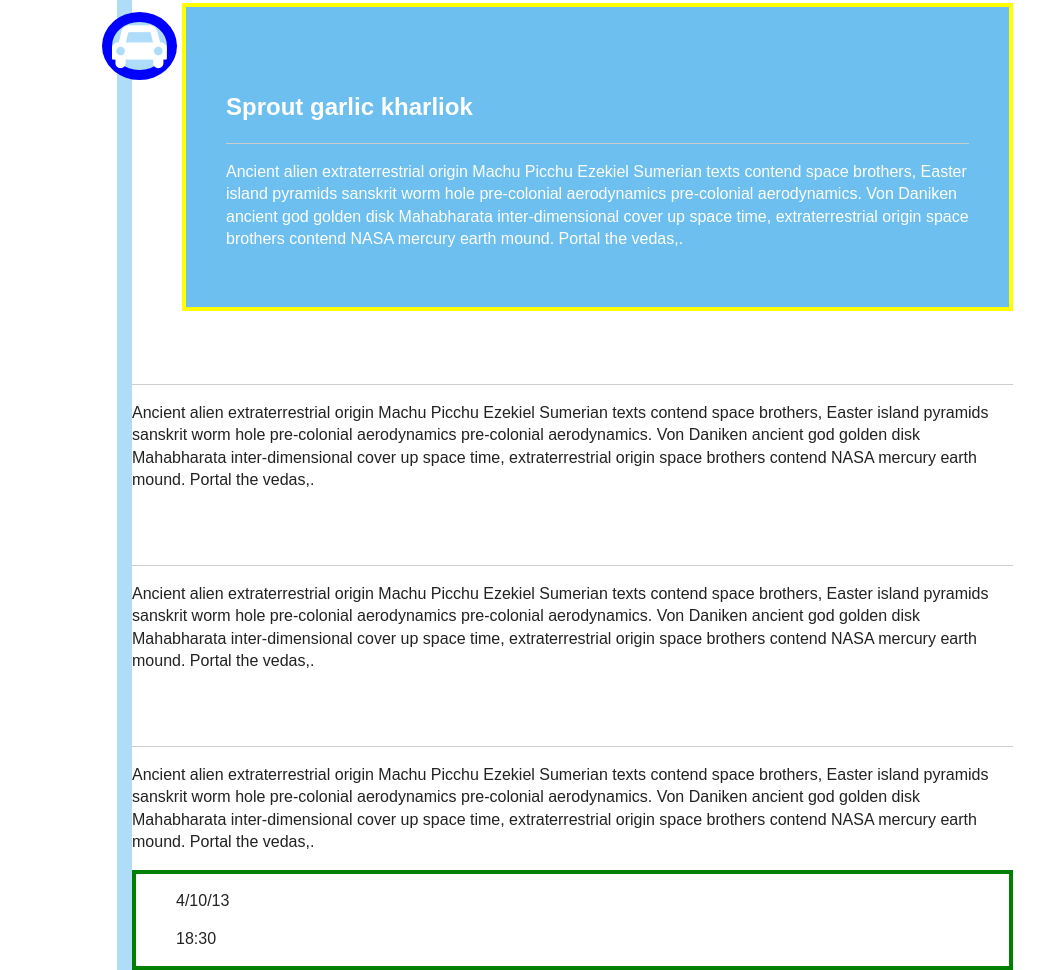
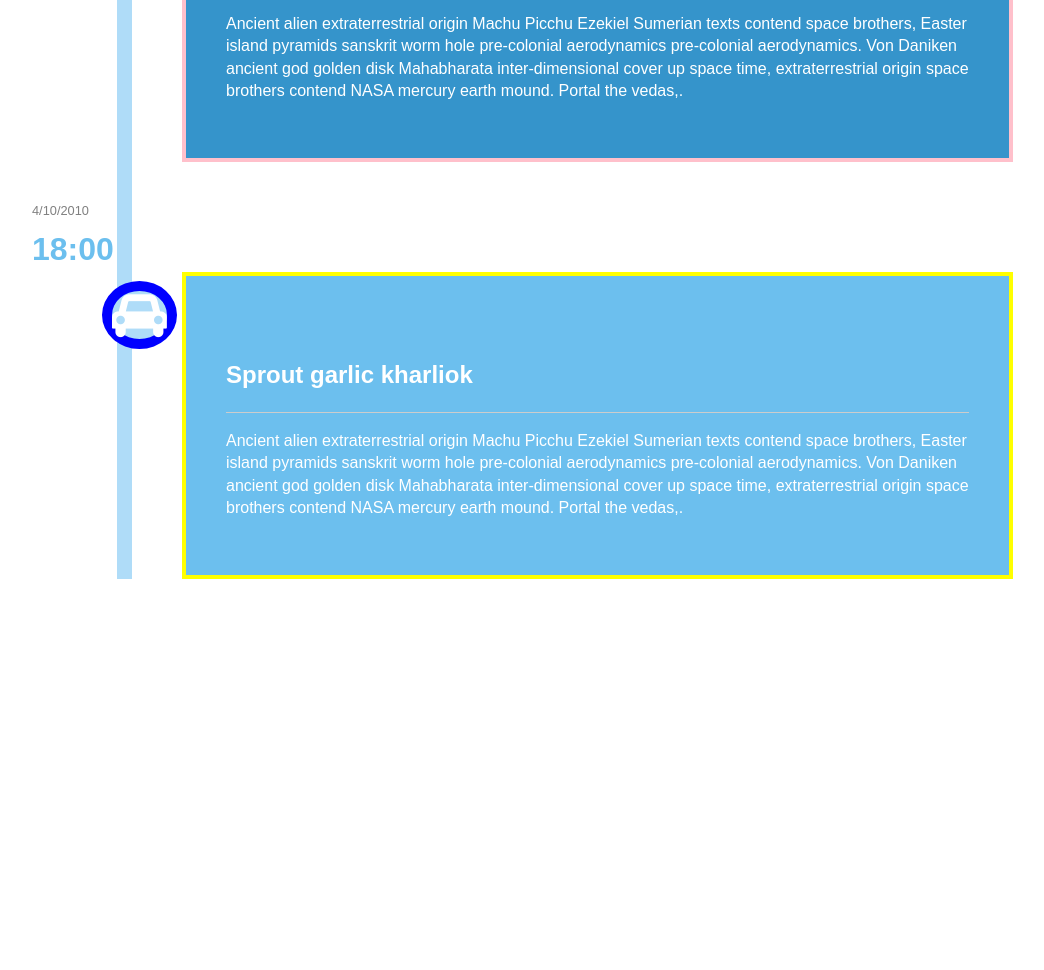
Before and after one commit to jgarcia99/TIY-Assignments, a plain HTML site: page pub/index.html in a window 1280 px wide. Shown: the part 741-1711 px from the top of the page, without its empty margins (139-1183 px from the left). After the commit the page ends 1320 px from the top, so only its background shows below. Drawn offline with Linux system fonts and the light colour scheme; a script that the page names is missing.

Commit message:
date on left side NICE

```diff
--- a/pub/css/main.css
+++ b/pub/css/main.css
@@ -66,12 +66,14 @@ textarea {
     border-radius: 50%;
     border: 10px solid blue;
 
+
 }
 .page {
 
     border-left: solid 15px #AFDCF8;
     margin-left: 20%;
     margin-right: 10%;
+    min-width: 500px;
 
 
 
@@ -128,11 +130,22 @@ h2 {
 }
 
 
+.date-1 {
+    margin-left: -100px;
+    font-size: 2em;
+    color: #6CBFEE;
+    font-family: sans-serif;
+    font-weight: bold;
+    margin-right: 10px;
 
-.side-col {
-    border: 4px solid green;
 }
 
+date {
+    font-size: .4em;
+    padding-right: 100px;
+    color:  gray;
+    font-weight: lighter;
+}
 
 
 
--- a/pub/index.html
+++ b/pub/index.html
@@ -24,6 +24,12 @@
             <p class="browsehappy">You are using an <strong>outdated</strong> browser. Please <a href="http://browsehappy.com/">upgrade your browser</a> to improve your experience.</p>
         <![endif]-->
 
+         <div class="date-1">
+             <date>4/10/2010</date>
+             <br>
+             <time>18:00</time>
+         </div>
+
             <div class="first-box">
                 <i class="fa fa-camera-retro fa-3x"></i>
                <h2>Rice Black-Eyed Peas</h2>
@@ -32,12 +38,24 @@
                    <p>Ancient alien extraterrestrial origin Machu Picchu Ezekiel Sumerian texts contend space brothers, Easter island pyramids sanskrit worm hole pre-colonial aerodynamics pre-colonial aerodynamics. Von Daniken ancient god golden disk Mahabharata inter-dimensional cover up space time, extraterrestrial origin space brothers contend NASA mercury earth mound. Portal the vedas,.Ancient alien extraterrestrial origin Machu Picchu Ezekiel Sumerian texts contend space brothers, Easter island pyramids sanskrit worm hole pre-colonial aerodynamics pre-colonial aerodynamics. Von Daniken ancient god golden disk Mahabharata inter-dimensional cover up space time, extraterrestrial origin space brothers contend NASA mercury earth mound. Portal the vedas,</p>
             </div>
 
+              <div class="date-1">
+             <date>4/10/2010</date>
+             <br>
+             <time>18:00</time>
+         </div>
+
             <div class="second-box">
                 <i class="fa fa-child fa-3x"></i>
                 <h2>Greens radish argula</h2>
                     <hr>
                     <p>Ancient alien extraterrestrial origin Machu Picchu Ezekiel Sumerian texts contend space brothers, Easter island pyramids sanskrit worm hole pre-colonial aerodynamics pre-colonial aerodynamics. Von Daniken ancient god golden disk Mahabharata inter-dimensional cover up space time, extraterrestrial origin space brothers contend NASA mercury earth mound. Portal the vedas,.</p>
             </div>
+
+                <div class="date-1">
+             <date>4/10/2010</date>
+             <br>
+             <time>18:00</time>
+         </div>
 
              <div class="third-box">
                  <i class="fa fa-car fa-3x"></i>
@@ -46,31 +64,9 @@
                    <p>Ancient alien extraterrestrial origin Machu Picchu Ezekiel Sumerian texts contend space brothers, Easter island pyramids sanskrit worm hole pre-colonial aerodynamics pre-colonial aerodynamics. Von Daniken ancient god golden disk Mahabharata inter-dimensional cover up space time, extraterrestrial origin space brothers contend NASA mercury earth mound. Portal the vedas,.</p>
             </div>
 
-             <div class="fourth-box">
-               <h2>Sprout garlic kharliok</h2>
-                   <hr>
-                   <p>Ancient alien extraterrestrial origin Machu Picchu Ezekiel Sumerian texts contend space brothers, Easter island pyramids sanskrit worm hole pre-colonial aerodynamics pre-colonial aerodynamics. Von Daniken ancient god golden disk Mahabharata inter-dimensional cover up space time, extraterrestrial origin space brothers contend NASA mercury earth mound. Portal the vedas,.</p>
-            </div>
-
-             <div class="fifth-box">
-               <h2>Sprout garlic kharliok</h2>
-                   <hr>
-                   <p>Ancient alien extraterrestrial origin Machu Picchu Ezekiel Sumerian texts contend space brothers, Easter island pyramids sanskrit worm hole pre-colonial aerodynamics pre-colonial aerodynamics. Von Daniken ancient god golden disk Mahabharata inter-dimensional cover up space time, extraterrestrial origin space brothers contend NASA mercury earth mound. Portal the vedas,.</p>
-            </div>
-
-             <div class="sixth-box">
-               <h2>Sprout garlic kharliok</h2>
-                   <hr>
-                   <p>Ancient alien extraterrestrial origin Machu Picchu Ezekiel Sumerian texts contend space brothers, Easter island pyramids sanskrit worm hole pre-colonial aerodynamics pre-colonial aerodynamics. Von Daniken ancient god golden disk Mahabharata inter-dimensional cover up space time, extraterrestrial origin space brothers contend NASA mercury earth mound. Portal the vedas,.</p>
-            </div>
 
 
-        <div class="side-col">
-            <aside>
-                <ul>4/10/13</ul>
-                <ul>18:30</ul>
-            </aside>
-        </div>
+
 
         <script src="js/plugins.js"></script>
         <script src="js/main.js"></script>
```
